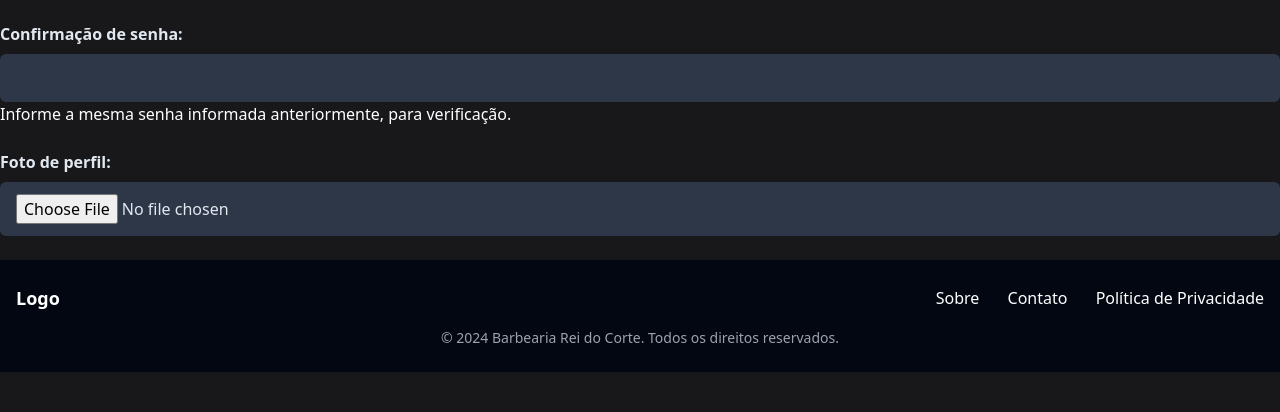
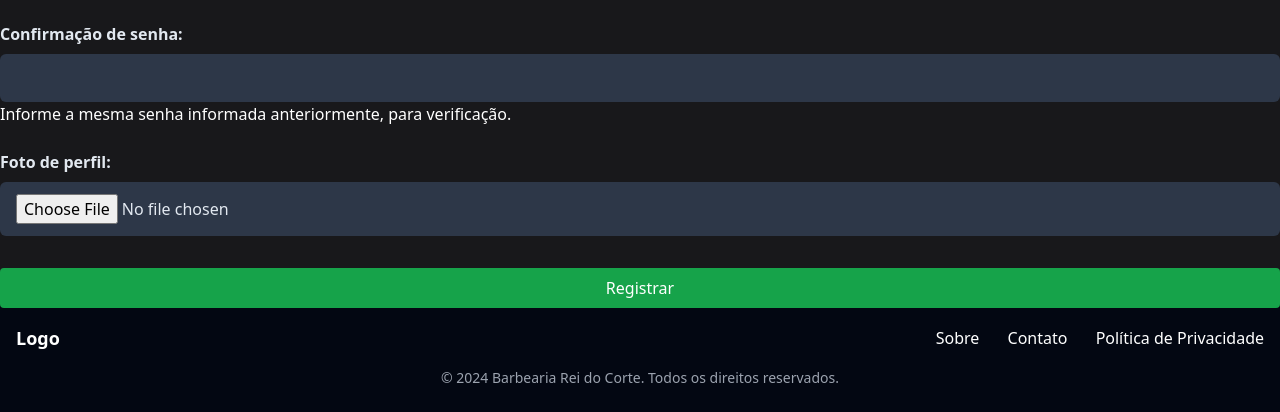
Before and after one commit to Matiaszz/Appointment-Scheduling-System, a Django app: template appointments/templates/appointments/employee_auth.html in a window 1280 px wide. Shown: the part 798-1210 px from the top of the page. Before the commit the page ends 1170 px from the top, so only its background shows below. Run offline with Django 5.2, Linux system fonts and the light colour scheme; the template is opened without the code that fills it: values that come from a table or form of the project are taken from there, others are empty; some libraries are stand-ins or nearby versions.

Commit message:
feat: added a button in the employee registration page

```diff
--- a/appointments/pages/auth_views.py
+++ b/appointments/pages/auth_views.py
@@ -163,7 +163,6 @@ class EmployeeAuthView(View):
         if employee_form.is_valid():
             employee_form.save()
             messages.success(request, 'Funcionário registrado com sucesso.')
-
             return redirect('appointments:auth_employee')
 
         messages.error(request, 'Erro ao registrar funcionário.')
--- a/appointments/templates/appointments/employee_auth.html
+++ b/appointments/templates/appointments/employee_auth.html
@@ -4,6 +4,7 @@
     <form method="POST" enctype="multipart/form-data" action="{% url "appointments:auth_employee" %}">
         {% csrf_token %}
         {{employee_form.as_p}}
+        <button type="submit" name="register" class="w-full translate-y-2 bg-green-600 text-white py-2 rounded hover:bg-green-700 focus:outline-none focus:ring-2 focus:ring-green-500">Registrar</button>
     </form>
 
 {% endblock content %}
```
